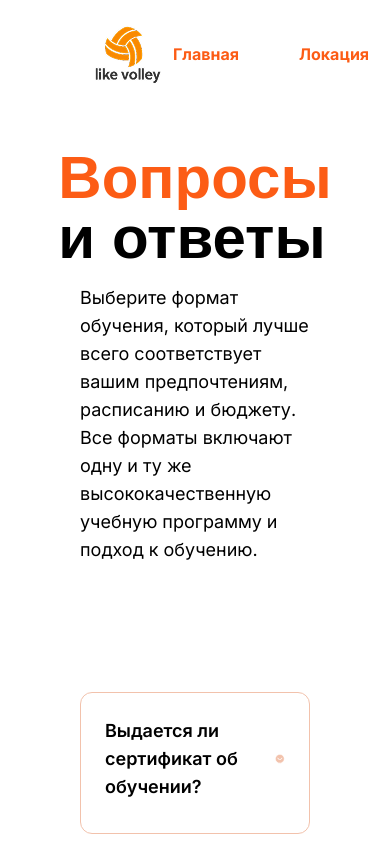
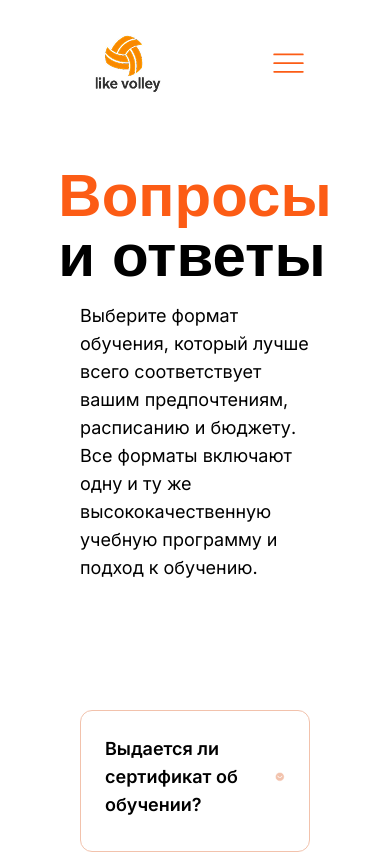
Before and after one commit to evgeniyworkbel/like-volley, a Next.js app: page / in a window 390 px wide. Shown: the top 854 px of the page. Built offline with nearby package versions, Linux system fonts and the light colour scheme; a web font is replaced by a local one.

Commit message:
fix(widgets): change ui header

```diff
--- a/src/shared/constants/navigation.ts
+++ b/src/shared/constants/navigation.ts
@@ -4,7 +4,7 @@ export const navLinks = {
     href: "/",
   },
   location: {
-    title: "Локация",
+    title: "Локации",
     href: "/location",
   },
   about: {
--- a/src/shared/icons/index.ts
+++ b/src/shared/icons/index.ts
@@ -1 +1,2 @@
 export { AccordionArrowIcon } from "./accordion-arrow-icon";
+export { MenuIcon } from "./menu-icon";
--- /dev/null
+++ b/src/shared/icons/menu-icon.tsx
@@ -0,0 +1,42 @@
+import { IconProps } from "../types";
+
+export function MenuIcon({ className, width, height }: IconProps) {
+  return (
+    <svg
+      className={className}
+      width={width}
+      height={height}
+      viewBox="0 0 35 23"
+      fill="none"
+      xmlns="http://www.w3.org/2000/svg"
+    >
+      <line
+        x1="1"
+        y1="1.66675"
+        x2="34"
+        y2="1.66675"
+        stroke="#FC5C15"
+        stroke-width="2"
+        stroke-linecap="round"
+      />
+      <line
+        x1="1"
+        y1="11.6667"
+        x2="34"
+        y2="11.6667"
+        stroke="#FC5C15"
+        stroke-width="2"
+        stroke-linecap="round"
+      />
+      <line
+        x1="1"
+        y1="21.6667"
+        x2="34"
+        y2="21.6667"
+        stroke="#FC5C15"
+        stroke-width="2"
+        stroke-linecap="round"
+      />
+    </svg>
+  );
+}
--- a/src/shared/types.ts
+++ b/src/shared/types.ts
@@ -1,4 +1,4 @@
 export type IconProps = Pick<
   React.SVGAttributes<SVGElement>,
-  "className" | "width" | "height"
+  "className" | "width" | "height" | "onClick"
 >;
--- a/src/widgets/header/ui/header.tsx
+++ b/src/widgets/header/ui/header.tsx
@@ -1,17 +1,18 @@
 import Link from "next/link";
 import Image from "next/image";
 import { navLinks } from "@/shared/constants";
+import { MenuIcon } from "@/shared/icons";
 
 export function Header() {
   return (
-    <header className="flex h-27 justify-between rounded-b-[14px] px-21 py-6 text-accent-orange">
+    <header className="flex items-center justify-between px-21 py-[33px] text-accent-orange">
       <Image
         src="/logo.png"
         width={89}
         height={59}
         alt="Логотип школы волейбола Like Volley"
       />
-      <nav className="flex items-center gap-15 font-bold">
+      <nav className="hidden items-center gap-15 font-bold md:flex">
         <Link className="hover:underline" href={navLinks.home.href}>
           {navLinks.home.title}
         </Link>
@@ -28,6 +29,7 @@ export function Header() {
           {navLinks.phone.title}
         </Link>
       </nav>
+      <MenuIcon className="flex md:hidden" width={35} height={20} />
     </header>
   );
 }
```
Also changed, not shown: public/Frame 932(1).svg (added).
